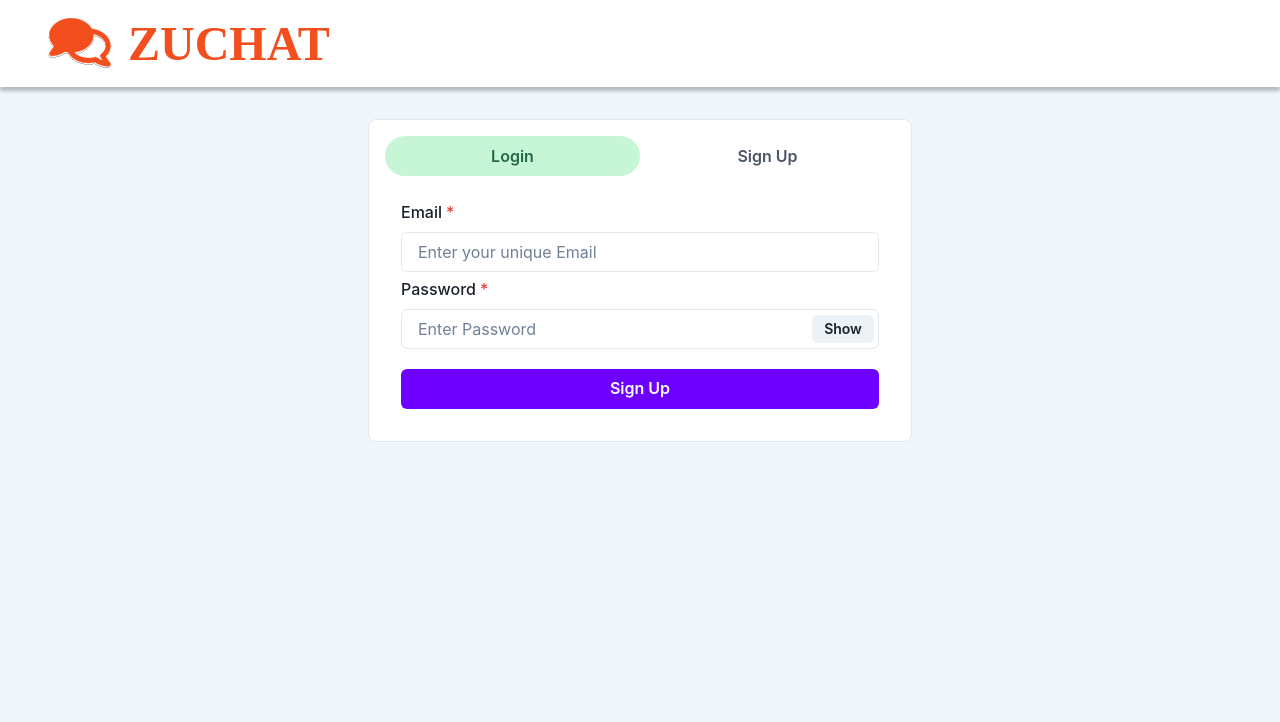
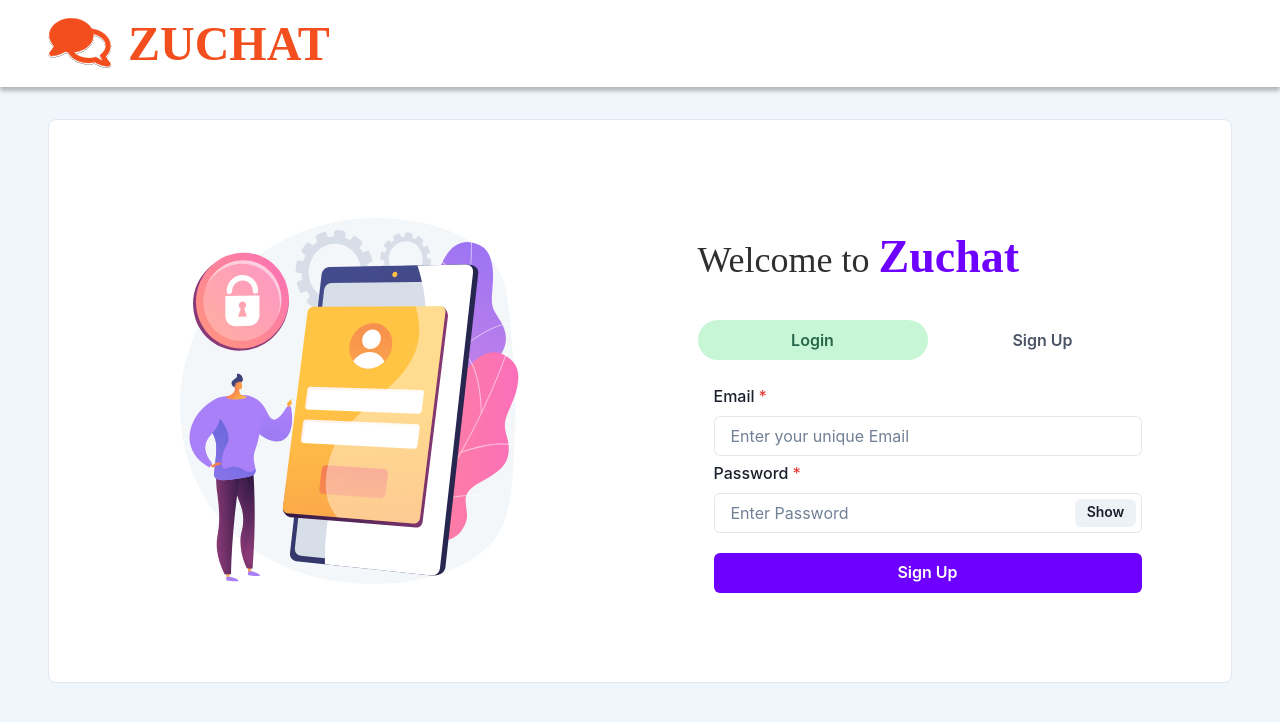
Before and after one commit to Gautam-04/ZuChat, a React (Vite) app in the folder frontend/: page /auth in a window 1280 px wide. Shown: the top 722 px of the page. Built offline with nearby package versions, Linux system fonts and the light colour scheme.

Commit message:
completed with most of the work
Signed-off-by: Gautam-04 <2022.gautam.rai@ves.ac.in>

```diff
--- a/frontend/src/Context/ChatContext.jsx
+++ b/frontend/src/Context/ChatContext.jsx
@@ -1,5 +1,6 @@
 /* eslint-disable react/prop-types */
-import { createContext, useContext, useState } from "react"
+import { createContext, useContext, useEffect, useState } from "react"
+import { useNavigate } from "react-router-dom";
 
 
 const ChatContext = createContext();
@@ -10,6 +11,16 @@ const ChatProvider = ({children}) => {
     const [notification,setNotification] = useState([]);
     const[selectedChat,setSelectedChat] = useState()
 
+    const navigate = useNavigate();
+
+
+    useEffect(()=>{
+        const userInfo = JSON.parse(localStorage.getItem("user"))
+
+        setUser(userInfo);
+
+        if(!userInfo) navigate();
+    }, [navigate])
 
     return(
         <ChatContext.Provider value={{user,setUser,chats,setChats,notification,setNotification,selectedChat,setSelectedChat}}>
--- a/frontend/src/components/Auth/Login.jsx
+++ b/frontend/src/components/Auth/Login.jsx
@@ -55,7 +55,7 @@ function Login() {
       })
       localStorage.setItem('accessToken',data.data.accessToken)
       localStorage.setItem('user',JSON.stringify(data.data.loggedInUser));
-      setUser(JSON.stringify(data.data.loggedInUser))
+      setUser(data.data.loggedInUser);
       navigate('/chat');
       setPicLoading(false);
     } catch (error) {
--- a/frontend/src/components/Auth/Register.jsx
+++ b/frontend/src/components/Auth/Register.jsx
@@ -70,7 +70,7 @@ function Register() {
       })
       localStorage.setItem('accessToken',data.data.accessToken)
       localStorage.setItem('user',JSON.stringify(data.data.createdUser))
-      setUser(JSON.stringify(data.data.createdUser))
+      setUser(data.data.createdUser);
       navigate('/chat');
       setPicLoading(false);
     } catch (error) {
--- a/frontend/src/components/Chat/Mychats.jsx
+++ b/frontend/src/components/Chat/Mychats.jsx
@@ -1,3 +1,5 @@
+/* eslint-disable react-hooks/exhaustive-deps */
+/* eslint-disable no-unused-vars */
 /* eslint-disable react/prop-types */
 import { useEffect, useState } from "react";
 import {Box,Stack, Text} from '@chakra-ui/layout'
@@ -17,7 +19,7 @@ function Mychats({fetchAgain}) {
 
     const toast = useToast()
 
-    const {user,chats,setChats,selectedChat,setSelectedChat,notification,setNotification,} = ChatState();
+    const {user,chats,setChats,selectedChat,setSelectedChat,} = ChatState();
 
     const accessToken = localStorage.getItem("accessToken")
 
@@ -46,9 +48,10 @@ function Mychats({fetchAgain}) {
     };
 
     useEffect(() => {
-      fetchChats();
-    // eslint-disable-next-line react-hooks/exhaustive-deps
-    }, [fetchAgain])
+      setTimeout(() => {
+        fetchChats();
+      }, 200);
+    }, [fetchAgain,chats])
 
 
     const handleSearch = async() => {
@@ -73,9 +76,9 @@ function Mychats({fetchAgain}) {
       };
 
       const { data } = await axios.post(`/api/v1/users/search`,{email}, config);
-
       setLoading(false);
-      setSearchResult(data);
+      setEmail("")
+      setSearchResult([data.user]);
     } catch (error) {
       console.log(error)
       toast({
@@ -90,8 +93,6 @@ function Mychats({fetchAgain}) {
     };
 
     const accessChat = async (userId) => {
-    console.log(userId);
-
     try {
       setLoadingChat(true);
       const config = {
@@ -103,7 +104,7 @@ function Mychats({fetchAgain}) {
       const { data } = await axios.post(`/api/v1/chat/accesschat`, { userId }, config);
 
       if (!chats.find((c) => c._id === data._id)) setChats([data, ...chats]);
-      setSelectedChat(data);
+      setSelectedChat(data.FullChat);
       setLoadingChat(false);
     } catch (error) {
       toast({
@@ -158,7 +159,6 @@ function Mychats({fetchAgain}) {
             bg="#F8F8F8"
             w="100%"
             borderRadius="lg"
-            overflowY="auto"
             mt={"1rem"}
           >
             <Stack overflowY="auto">
@@ -225,7 +225,7 @@ function Mychats({fetchAgain}) {
     />
     <Box>
       <Text fontWeight="bold" fontSize="md">
-        {!chat.isGroupChat ? getSender(user._id, chat.users) : chat.chatName}
+        {!chat.isGroupChat ? getSender(user, chat.users) : chat.chatName}
       </Text>
       {chat.latestMessage && (
         <Text fontSize="sm" color="#000">
--- a/frontend/src/components/Chat/SingleChat.jsx
+++ b/frontend/src/components/Chat/SingleChat.jsx
@@ -14,7 +14,7 @@ var selectedChatCompare;
 import { MdCall, MdVideocam } from "react-icons/md";
 import { FiMoreVertical } from "react-icons/fi";
 import ScrollableChat from "./ScrollableChat";
-import ProfileModal from "../miscellaneous/ProfileModal";
+// import ProfileModal from "../miscellaneous/ProfileModal";
 import Lottie from "react-lottie";
 const ENDPOINT = "http://localhost:8000";
 let socket;
@@ -39,11 +39,10 @@ function SingleChat({fetchAgain, setFetchAgain}) {
     },
   };
 
-  const { selectedChat, setSelectedChat, user, notification, setNotification } = ChatState();
+  const { selectedChat, user, notification, setNotification } = ChatState();
 
   const fetchMessages = async() =>{
     if(!selectedChat) return;
-
     try {
       const config = {
         headers: {
--- a/frontend/src/components/Header/Header.jsx
+++ b/frontend/src/components/Header/Header.jsx
@@ -46,7 +46,7 @@ function Header() {
   return (
     <div className="HeaderCompleteDiv">
     {user ? (
-          <IconButton aria-label="Profile" icon={<FaUserCircle />} />
+          <IconButton aria-label="Profile" icon={<FaUserCircle />} onClick={()=>navigate('/')}/>
       ) : null}
 
       <div style={{ display: 'flex', alignItems: 'center', cursor: 'pointer' }}>
@@ -56,7 +56,7 @@ function Header() {
 
         {user ? (
         <HStack spacing={4} position="relative">
-          <IconButton aria-label="Home" icon={<FaHome />} />
+          <IconButton aria-label="Home" onClick={()=>navigate('/')} icon={<FaHome />} />
 
           {/* Notification icon with counter badge */}
           <Box position="relative">
--- a/frontend/src/logic/ChatLogics.js
+++ b/frontend/src/logic/ChatLogics.js
@@ -37,9 +37,13 @@ export const isSameUser = (messages, m, i) => {
 };
 
 export const getSender = (loggedUser, users) => {
+  if (!users || users.length < 2) {
+    return "Unknown Sender"; // Return a fallback value
+  }
   return users[0]?._id === loggedUser?._id ? users[1].username : users[0].username;
 };
 
 export const getSenderFull = (loggedUser, users) => {
+  if (!users || users.length === 0) return {};
   return users[0]._id === loggedUser._id ? users[1] : users[0];
 };
--- a/frontend/src/pages/Auth/Auth.css
+++ b/frontend/src/pages/Auth/Auth.css
@@ -2,6 +2,25 @@
 
 .auth {
     margin: 2rem;
+
+    h1 {
+        color: var(--Black, #2F2F2F);
+        font-family: Poppins;
+        font-size: 2.25rem;
+        font-style: normal;
+        font-weight: 500;
+        line-height: 135.5%;
+        margin: 2rem 0;
+
+        span {
+            color: var(--secondary-accent2, #6358DC);
+            font-family: Poppins;
+            font-size: 2.875rem;
+            font-style: normal;
+            font-weight: 900;
+            line-height: 135.5%;
+        }
+    }
 }
 
 .RegisterButton {
--- a/frontend/src/pages/Auth/Auth.jsx
+++ b/frontend/src/pages/Auth/Auth.jsx
@@ -1,10 +1,11 @@
-import {Container,Box,Tabs,TabList,Tab,TabPanels,TabPanel} from '@chakra-ui/react'
+import {Container,Box,Tabs,TabList,Tab,TabPanels,TabPanel, Flex, Image} from '@chakra-ui/react'
 import Login from "../../components/Auth/Login";
 import Register from "../../components/Auth/Register"
 import './Auth.css'
 import { useEffect } from 'react';
 import { ChatState } from '../../Context/ChatContext';
 import { useNavigate } from 'react-router-dom';
+import AuthIcon from "../../assets/auth.svg"
 
 function Auth() {
 
@@ -20,8 +21,16 @@ function Auth() {
 
   return (
     <section className="auth">
-      <Container maxW="xl" centerContent>
-        <Box bg="white" w="100%" p={4} borderRadius={"lg"} borderWidth={"1px"} >
+      <Container w="100%" maxWidth="100%" centerContent>
+        <Flex bg="white" w="100%" p={4} borderRadius={"lg"} borderWidth={"1px"} flexDirection={{ base: "column", md: "row" }} alignItems="center" justifyContent="center">
+          {/* Left side: Image */}
+          <Box w={{ base: "100%", md: "50%" }} maxWidth="80%" textAlign="center" mb={{ base: 4, md: 0 }}>
+            <Image src={AuthIcon} alt="Auth Icon" padding="10%" maxW="80%" mx="auto" />
+          </Box>
+
+          {/* Right side: Login/Signup Tabs */}
+          <Box w={{ base: "100%", md: "50%" }} p="5%">
+            <h1>Welcome to <span>Zuchat</span></h1>
             <Tabs variant="soft-rounded" colorScheme='green'>
               <TabList
                 alignItems="center"
@@ -42,6 +51,7 @@ function Auth() {
               </TabPanels>
             </Tabs>
           </Box>
+        </Flex>
       </Container>
     </section>
   )
--- a/frontend/src/pages/ChatPage/Chat.jsx
+++ b/frontend/src/pages/ChatPage/Chat.jsx
@@ -11,9 +11,10 @@ function Chat() {
   const{user} = ChatState()
 
   useEffect(() => {
-    console.log(user)
-    if(!user) navigate('/auth')
-  },[user,navigate])
+    if (!user) {
+      navigate("/auth");
+    }
+  }, [user, navigate]);
 
   return (
     <div style={{width: "100%"}}>
```
Also changed, not shown: 1 other file (tests, documents, lock files or other folders). Lines whose indentation alone changed are shown as unchanged.
